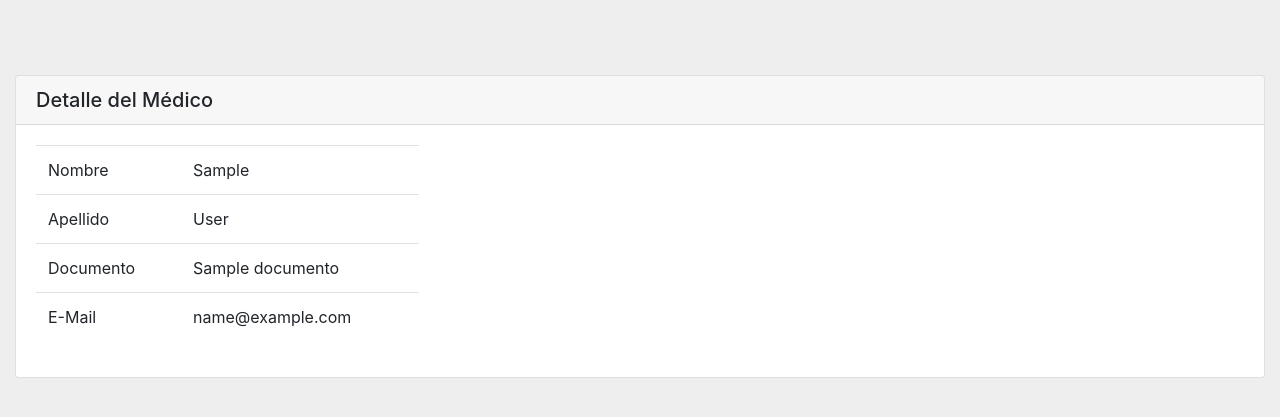
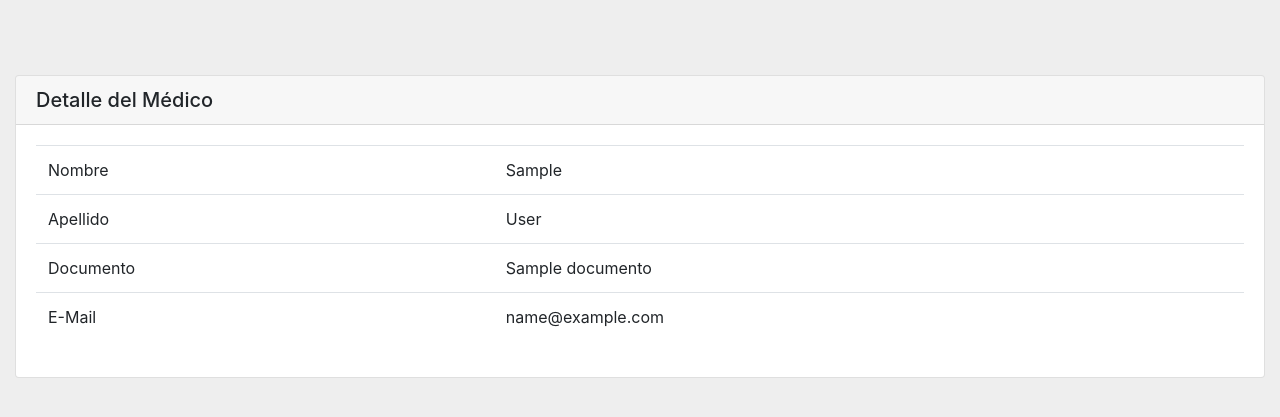
Before and after one commit to nachochiappe/tr, a Django app: template templates/medicos/medico_detail.html in a window 1280 px wide. Shown: the top 417 px of the page. Run offline with Django 3.2, Linux system fonts and the light colour scheme; the template is opened without the code that fills it: most values are stand-ins (such as "Sample title", 1, 10 or a date in 2020); some libraries are stand-ins or nearby versions.

Commit message:
Se arregla tamaño de tabla.

```diff
--- a/templates/medicos/medico_detail.html
+++ b/templates/medicos/medico_detail.html
@@ -6,7 +6,7 @@
         <h5 class="card-header">Detalle del Médico</h5>
         <div class="card-body">
             <div class="row">
-                <div class="col-sm-4">
+                <div class="col">
                     <div class="table-responsive">
                         <table class="table table-user-information">
                             <tbody>
```
